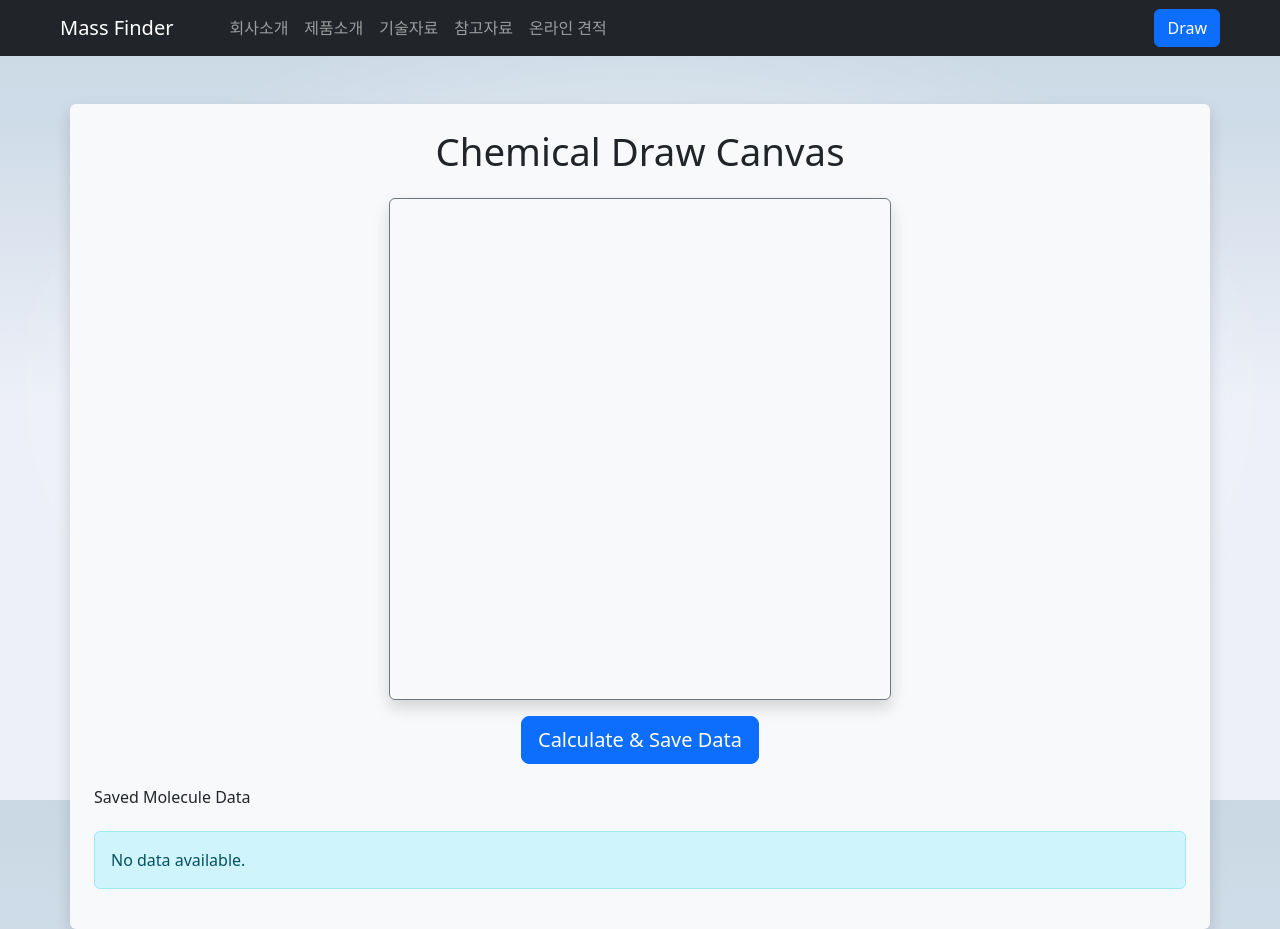
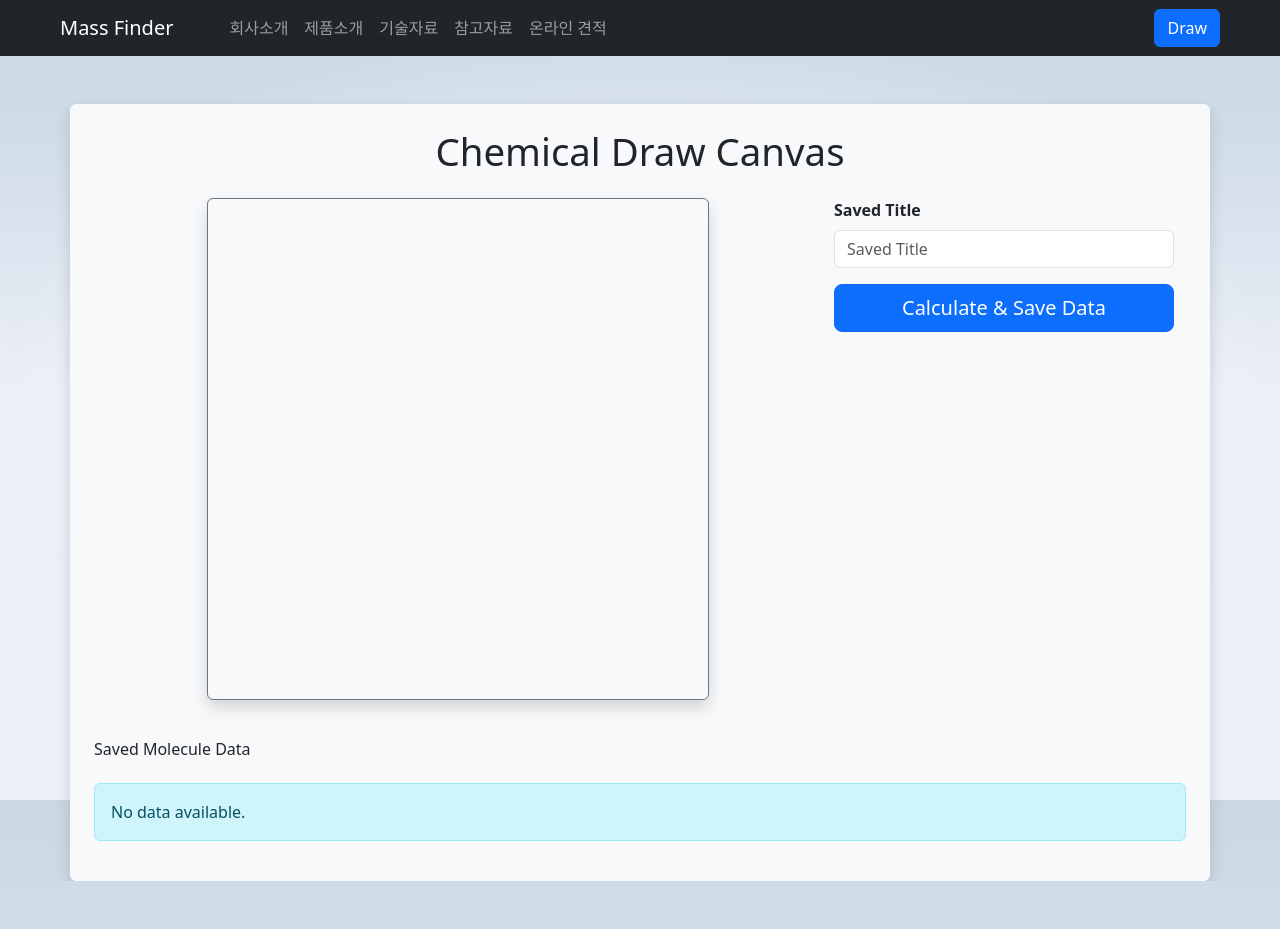
Before and after one commit to Mass-Finder/Mass-Finder-SvelteKit, a SvelteKit app: page /draw in a window 1280 px wide. After the commit the page ends 881 px from the top, so only its background shows below. Built offline with nearby package versions, Linux system fonts and the light colour scheme; a small style sheet from the web is missing.

Commit message:
fix : draw 페이지 구조 수정

```diff
--- a/src/routes/draw/+page.svelte
+++ b/src/routes/draw/+page.svelte
@@ -9,6 +9,7 @@
     let monoisotopicWeight = writable('');
     let moleculeJson = writable({});
     let savedData = writable([]);
+    let chemicalTitle = null;
 
     onMount(() => {
       // 기본 설정
@@ -77,12 +78,31 @@
 
   <main class="container mt-5 p-4 bg-light rounded shadow">
     <h1 class="text-center mb-4">Chemical Draw Canvas</h1>
-    <div class="text-center">
-        <canvas id="sketcher" class="border border-secondary rounded mb-3 shadow" width="500" height="500"></canvas>
-    </div>
-    <div class="buttons text-center mb-4">
-      <button class="btn btn-primary btn-lg" on:click={saveData}>Calculate & Save Data</button>
-    </div>
+    <div class="container">
+        <!-- Row를 사용하여 화면을 왼쪽과 오른쪽으로 나누기 -->
+        <div class="row align-items-start">
+          <!-- Canvas 영역: 왼쪽에 위치 -->
+          <div class="col-md-8 text-center">
+            <canvas id="sketcher" class="border border-secondary rounded mb-3 shadow" width="500" height="500"></canvas>
+          </div>
+
+          <!-- Form 영역: 오른쪽에 위치 -->
+          <div class="col-md-4">
+            <div class="buttons text-start mb-4">
+              <label for="chemical-title" class="form-label fw-bold">Saved Title</label>
+              <input
+              type="text"
+              id="chemical-title"
+              bind:value={chemicalTitle}
+              class="form-control mb-3 w-100"
+              placeholder="Saved Title"
+            />
+            <button class="btn btn-primary btn-lg w-100" on:click={saveData}>Calculate & Save Data</button>
+            </div>
+          </div>
+        </div>
+      </div>
+
     {#if $molecularFormula || $monoisotopicWeight}
       <div class="results">
         {#if $molecularFormula}
```
